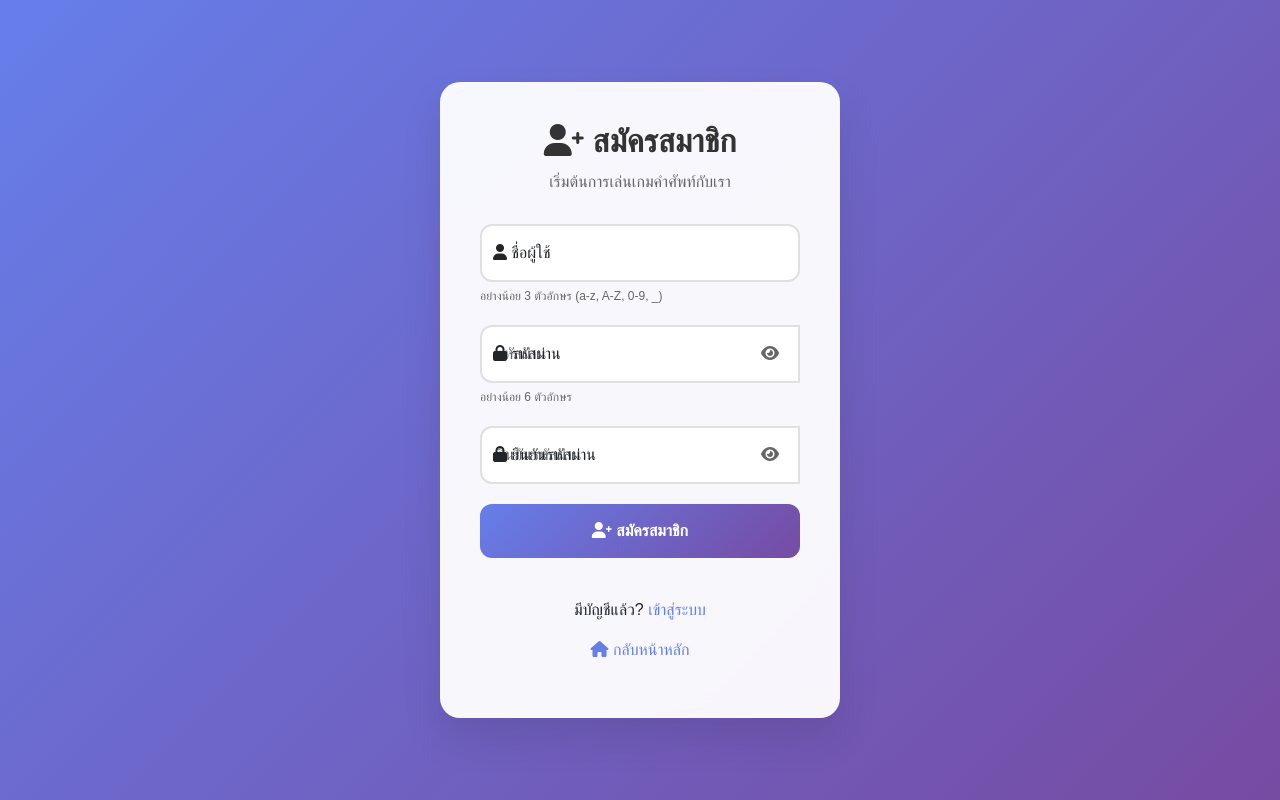
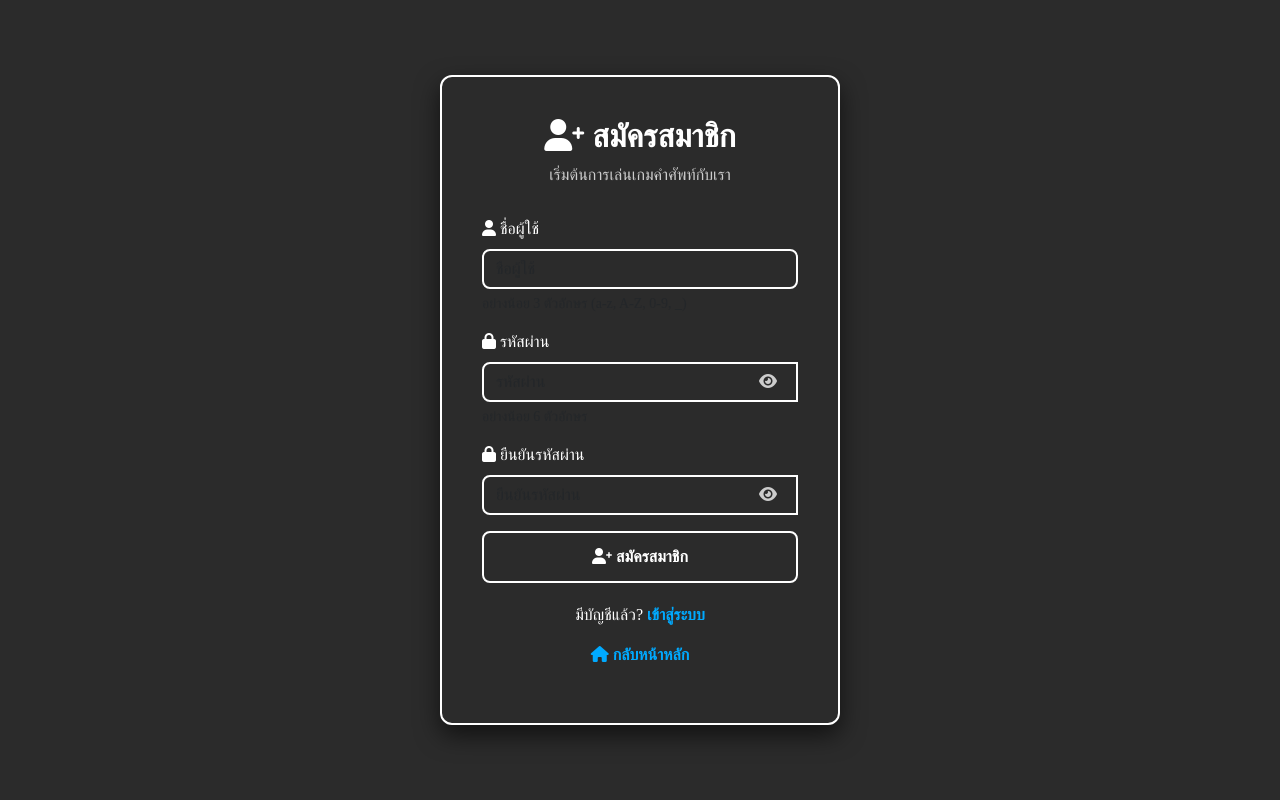
Before and after one commit to Kongkunakorn/kong01.github.io, a Flask app: page /register in a window 1280 px wide. Run offline with Flask 3, Linux system fonts and the light colour scheme; some libraries are stand-ins or nearby versions.

Commit message:
Add files via upload

```diff
--- a/templates/register.html
+++ b/templates/register.html
@@ -7,13 +7,9 @@
     <title>สมัครสมาชิก - Word Game</title>
     <link href="https://cdnjs.cloudflare.com/ajax/libs/bootstrap/5.3.0/css/bootstrap.min.css" rel="stylesheet">
     <link href="https://cdnjs.cloudflare.com/ajax/libs/font-awesome/6.0.0/css/all.min.css" rel="stylesheet">
+    <link rel="stylesheet" href="{{ url_for('static', filename='style.css') }}">
     <style>
-        body {
-            background: linear-gradient(135deg, #667eea 0%, #764ba2 100%);
-            min-height: 100vh;
-            font-family: 'Sarabun', sans-serif;
-        }
-
+        /* Register Page Extra Styling */
         .register-container {
             min-height: 100vh;
             display: flex;
@@ -23,13 +19,14 @@
         }
 
         .register-card {
-            background: rgba(255, 255, 255, 0.95);
-            border-radius: 20px;
-            box-shadow: 0 20px 40px rgba(0, 0, 0, 0.1);
+            background-color: #2b2b2b;
+            border: 2px solid #ffffff;
+            border-radius: 12px;
             padding: 40px;
+            max-width: 400px;
             width: 100%;
-            max-width: 400px;
-            backdrop-filter: blur(10px);
+            box-shadow: 0 10px 25px rgba(0, 0, 0, 0.6);
+            text-align: left;
         }
 
         .register-header {
@@ -38,80 +35,27 @@
         }
 
         .register-header h2 {
-            color: #333;
-            font-weight: 600;
-            margin-bottom: 10px;
+            font-family: "Lora", serif;
+            font-weight: 700;
+            color: #ffffff;
         }
 
         .register-header p {
-            color: #666;
-            margin: 0;
-        }
-
-        .form-floating {
-            margin-bottom: 20px;
+            color: #cccccc;
         }
 
         .form-control {
-            border: 2px solid #e0e0e0;
-            border-radius: 12px;
-            padding: 15px;
-            font-size: 16px;
-            transition: all 0.3s ease;
+            background-color: #2b2b2b;
+            border: 2px solid #ffffff;
+            border-radius: 8px;
+            color: #ffffff;
+            font-family: "Lora", serif;
         }
 
         .form-control:focus {
-            border-color: #667eea;
-            box-shadow: 0 0 0 0.2rem rgba(102, 126, 234, 0.25);
-        }
-
-        .btn-register {
-            background: linear-gradient(135deg, #667eea 0%, #764ba2 100%);
-            border: none;
-            border-radius: 12px;
-            padding: 15px;
-            font-size: 16px;
-            font-weight: 600;
-            color: white;
-            width: 100%;
-            transition: all 0.3s ease;
-            margin-bottom: 20px;
-        }
-
-        .btn-register:hover {
-            transform: translateY(-2px);
-            box-shadow: 0 10px 20px rgba(102, 126, 234, 0.3);
-        }
-
-        .login-link {
-            text-align: center;
-            margin-top: 20px;
-        }
-
-        .login-link a {
-            color: #667eea;
-            text-decoration: none;
-            font-weight: 500;
-        }
-
-        .login-link a:hover {
-            color: #764ba2;
-        }
-
-        .alert {
-            border-radius: 12px;
-            border: none;
-            margin-bottom: 20px;
-        }
-
-        .password-requirements {
-            font-size: 12px;
-            color: #666;
-            margin-top: 5px;
-        }
-
-        .input-group {
-            position: relative;
+            border-color: #00ff00;
+            box-shadow: 0 0 5px rgba(0, 255, 0, 0.5);
+            outline: none;
         }
 
         .password-toggle {
@@ -121,9 +65,40 @@
             transform: translateY(-50%);
             background: none;
             border: none;
-            color: #666;
+            color: #cccccc;
             cursor: pointer;
-            z-index: 10;
+        }
+
+        .btn-register {
+            background-color: #2b2b2b;
+            border: 2px solid #00ff00;
+            color: #00ff00;
+            font-weight: 600;
+            border-radius: 8px;
+            width: 100%;
+            padding: 12px;
+            transition: all 0.3s ease;
+        }
+
+        .btn-register:hover {
+            background-color: #00ff00;
+            color: #2b2b2b;
+            transform: translateY(-2px);
+        }
+
+        .login-link {
+            text-align: center;
+            margin-top: 20px;
+        }
+
+        .login-link a {
+            color: #00aaff;
+            font-weight: 600;
+            text-decoration: none;
+        }
+
+        .login-link a:hover {
+            text-decoration: underline;
         }
     </style>
 </head>
@@ -149,17 +124,16 @@
             {% endwith %}
 
             <form method="POST" id="registerForm">
-                <div class="form-floating">
+                <div class="mb-3 position-relative">
+                    <label for="username" class="form-label"><i class="fas fa-user"></i> ชื่อผู้ใช้</label>
                     <input type="text" class="form-control" id="username" name="username" placeholder="ชื่อผู้ใช้"
                         required minlength="3" maxlength="20" pattern="[a-zA-Z0-9_]+"
                         title="ชื่อผู้ใช้ควรเป็นตัวอักษร ตัวเลข หรือขีดล่างเท่านั้น">
-                    <label for="username"><i class="fas fa-user"></i> ชื่อผู้ใช้</label>
-                    <div class="password-requirements">
-                        อย่างน้อย 3 ตัวอักษร (a-z, A-Z, 0-9, _)
-                    </div>
+                    <div class="form-text">อย่างน้อย 3 ตัวอักษร (a-z, A-Z, 0-9, _)</div>
                 </div>
 
-                <div class="form-floating">
+                <div class="mb-3 position-relative">
+                    <label for="password" class="form-label"><i class="fas fa-lock"></i> รหัสผ่าน</label>
                     <div class="input-group">
                         <input type="password" class="form-control" id="password" name="password" placeholder="รหัสผ่าน"
                             required minlength="6">
@@ -167,13 +141,11 @@
                             <i class="fas fa-eye" id="passwordIcon"></i>
                         </button>
                     </div>
-                    <label for="password"><i class="fas fa-lock"></i> รหัสผ่าน</label>
-                    <div class="password-requirements">
-                        อย่างน้อย 6 ตัวอักษร
-                    </div>
+                    <div class="form-text">อย่างน้อย 6 ตัวอักษร</div>
                 </div>
 
-                <div class="form-floating">
+                <div class="mb-3 position-relative">
+                    <label for="confirmPassword" class="form-label"><i class="fas fa-lock"></i> ยืนยันรหัสผ่าน</label>
                     <div class="input-group">
                         <input type="password" class="form-control" id="confirmPassword" name="confirmPassword"
                             placeholder="ยืนยันรหัสผ่าน" required>
@@ -181,7 +153,6 @@
                             <i class="fas fa-eye" id="confirmPasswordIcon"></i>
                         </button>
                     </div>
-                    <label for="confirmPassword"><i class="fas fa-lock"></i> ยืนยันรหัสผ่าน</label>
                 </div>
 
                 <button type="submit" class="btn btn-register">
@@ -204,50 +175,12 @@
 
             if (input.type === 'password') {
                 input.type = 'text';
-                icon.classList.remove('fa-eye');
-                icon.classList.add('fa-eye-slash');
+                icon.classList.replace('fa-eye', 'fa-eye-slash');
             } else {
                 input.type = 'password';
-                icon.classList.remove('fa-eye-slash');
-                icon.classList.add('fa-eye');
+                icon.classList.replace('fa-eye-slash', 'fa-eye');
             }
         }
-
-        document.getElementById('registerForm').addEventListener('submit', function (e) {
-            const password = document.getElementById('password').value;
-            const confirmPassword = document.getElementById('confirmPassword').value;
-
-            if (password !== confirmPassword) {
-                e.preventDefault();
-                alert('รหัสผ่านไม่ตรงกัน');
-                return false;
-            }
-
-            if (password.length < 6) {
-                e.preventDefault();
-                alert('รหัสผ่านต้องมีอย่างน้อย 6 ตัวอักษร');
-                return false;
-            }
-
-            const username = document.getElementById('username').value;
-            if (username.length < 3) {
-                e.preventDefault();
-                alert('ชื่อผู้ใช้ต้องมีอย่างน้อย 3 ตัวอักษร');
-                return false;
-            }
-        });
-
-        // Real-time password validation
-        document.getElementById('confirmPassword').addEventListener('input', function () {
-            const password = document.getElementById('password').value;
-            const confirmPassword = this.value;
-
-            if (confirmPassword && password !== confirmPassword) {
-                this.setCustomValidity('รหัสผ่านไม่ตรงกัน');
-            } else {
-                this.setCustomValidity('');
-            }
-        });
     </script>
 </body>
 
```
